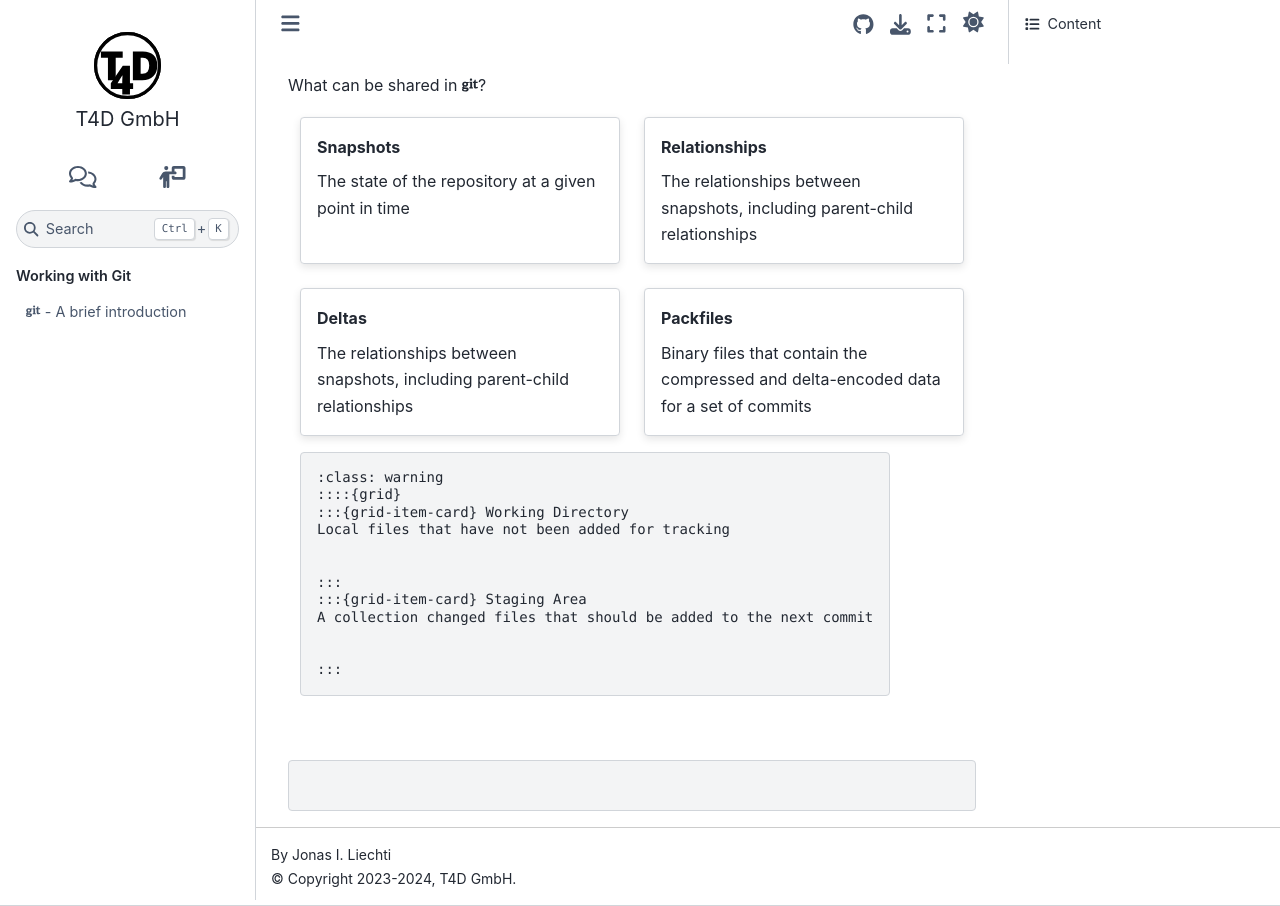
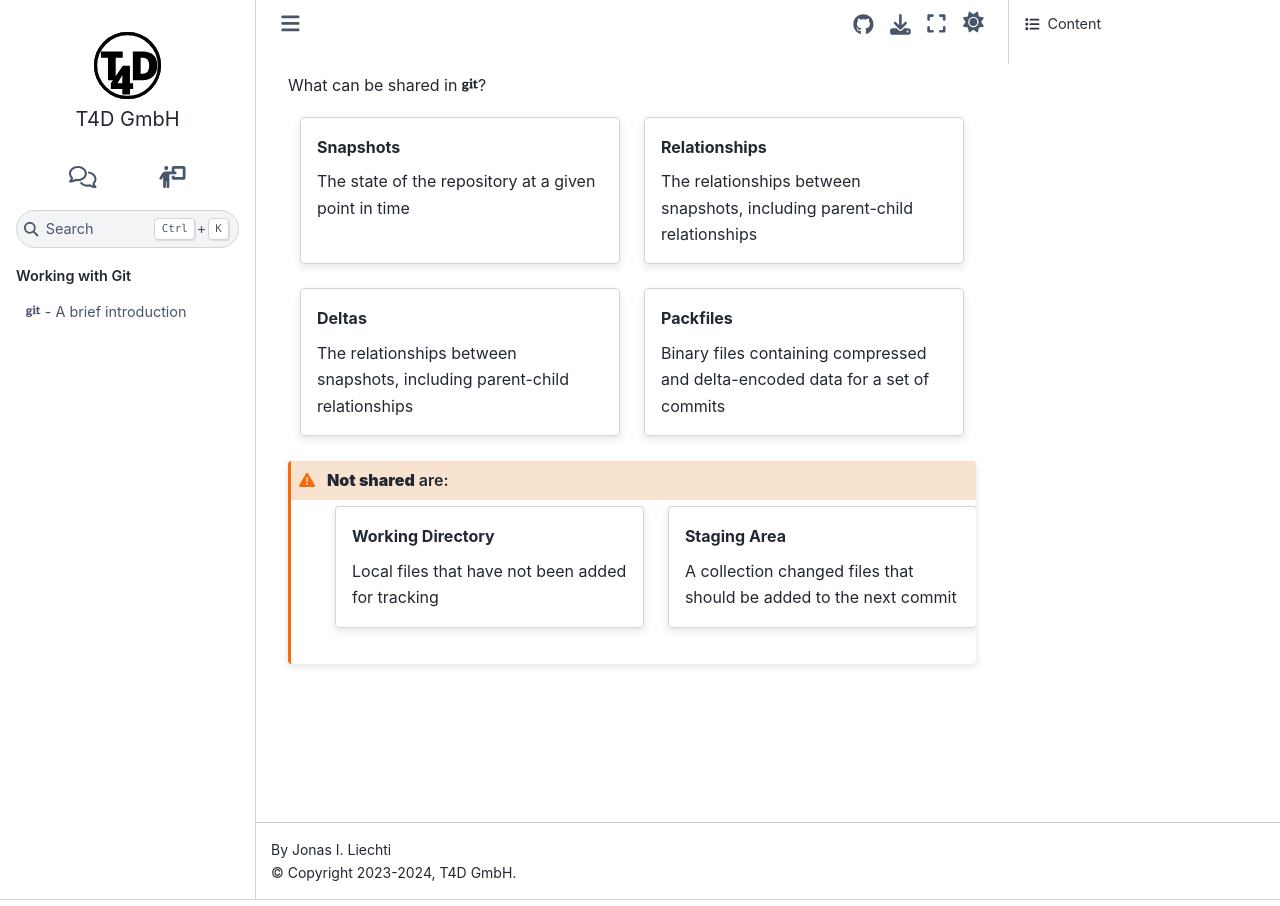
Before and after one commit to t4d-gmbh/working-with-git, a Sphinx documentation site: the page built from source/content/intro/main_features/propagation_content.md, in a window 1280 px wide. Built offline with Sphinx 7.4.7 and the Sphinx Book theme 1.1.4, drawn with Linux system fonts in a browser that asks for light colours; pages that are not in the unit, such as notebooks, are missing from menus; the version number could not be read and is left out.

Commit message:
minor fixes

````diff
--- a/source/content/intro/main_features/propagation_content.md
+++ b/source/content/intro/main_features/propagation_content.md
@@ -25,24 +25,23 @@ The relationships between snapshots, including parent-child relationships
 {% endif %}
 :::
 :::{grid-item-card} Packfiles
-Binary files that contain the compressed and delta-encoded data for a set of commits
-{% if page %}
-{% endif %}
-:::
-::::{grid}
-
-```{admonition}&nbsp;**Not shared** are:
-:class: warning
-::::{grid}
-:::{grid-item-card} Working Directory
-Local files that have not been added for tracking
-{% if page %}
-{% endif %}
-:::
-:::{grid-item-card} Staging Area
-A collection changed files that should be added to the next commit
+Binary files containing compressed and delta-encoded data for a set of commits
 {% if page %}
 {% endif %}
 :::
 ::::
+
+```{admonition} &nbsp;**Not shared** are:
+:class: warning
+
+::::{grid}
+:::{grid-item-card} Working Directory
+Local files that have not been added for tracking
+{% if page %}{% endif %}
+:::
+:::{grid-item-card} Staging Area
+A collection changed files that should be added to the next commit
+{% if page %} {% endif %}
+:::
+::::
 ```
````
Also changed, not shown: source/content/intro/main_features/propagation_techniques.md (+2 -2 lines).
